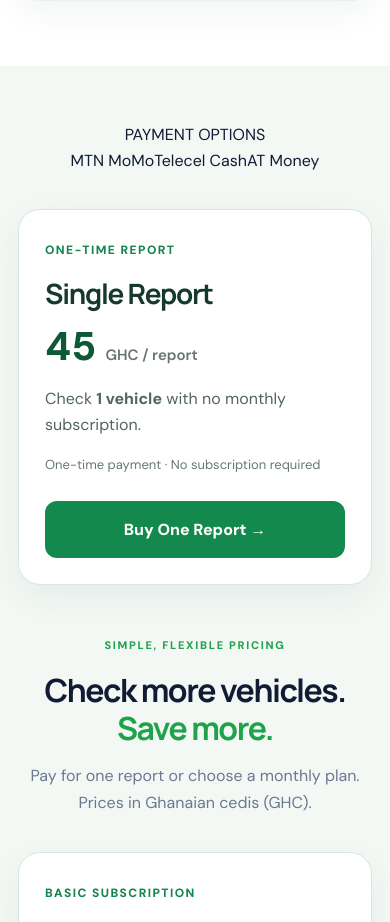
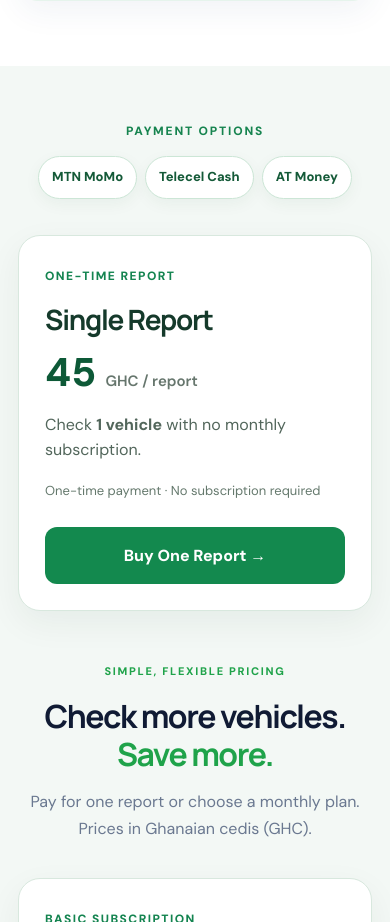
Before and after one commit to tekkoplex-lgtm/checkyourvinnumber, a React (Vite) app: page / in a window 390 px wide. Shown: the part 2163-3085 px from the top of the page. Built offline with nearby package versions, Linux system fonts and the light colour scheme.

Commit message:
style: Ghana mobile money method badges

```diff
--- a/src/vin-app.css
+++ b/src/vin-app.css
@@ -135,3 +135,10 @@
 .vin-pricing-grid>.vin-pricing-card:first-child{grid-column:1/-1;width:100%;max-width:560px;justify-self:center}
 .vin-pricing-grid>.vin-section-intro{grid-column:1/-1;margin:40px auto 8px;text-align:center;width:100%}
 @media(max-width:680px){.vin-pricing-grid{grid-template-columns:1fr}.vin-pricing-grid>.vin-section-intro{margin:30px auto 4px}.vin-pricing-grid>.vin-pricing-card:first-child{max-width:none}}
+
+/* Ghana mobile money options above pricing */
+.vin-payment-methods{max-width:920px;margin:0 auto 28px;text-align:center}
+.vin-payment-methods>span{display:block;color:#16844f;font-size:12px;letter-spacing:.15em;font-weight:800;margin-bottom:15px}
+.vin-payment-list{display:flex;justify-content:center;flex-wrap:wrap;gap:12px}
+.vin-payment-list span{background:#fff;border:1px solid #cce6d6;border-radius:999px;padding:12px 22px;color:#145a38;font-size:16px;font-weight:750;box-shadow:0 5px 16px rgba(8,70,42,.05)}
+@media(max-width:680px){.vin-payment-methods{margin-bottom:24px}.vin-payment-list{gap:8px}.vin-payment-list span{font-size:13px;padding:10px 13px}}
```
